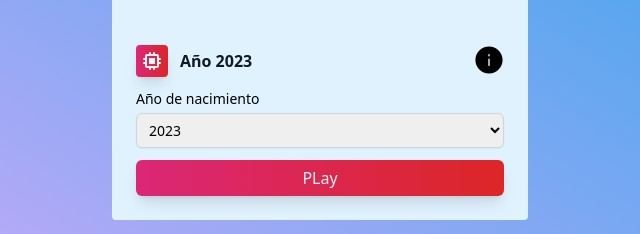
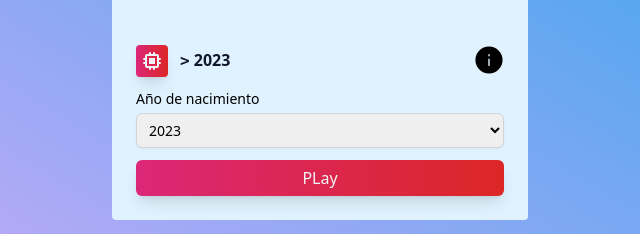
Before and after one commit to sebastian-crow/tecnology-system, a plain HTML site: page index.html in a window 1280 px wide. Both pictures are taken after a click on the button "PLay". Shown: the part 330-564 px from the top of the page, 320-960 px from the left. Drawn offline with nearby package versions, Linux system fonts and the light colour scheme.

Commit message:
Major/minor number ui

```diff
--- a/index.html
+++ b/index.html
@@ -60,7 +60,8 @@
                     />
                   </svg>
                   <span class="font-bold text-gray-900">
-                    Año {{ selectYear }}</span
+                    <code v-show="major">></code>
+                    <code v-show="minor"><</code> {{ selectYear }}</span
                   >
                 </div>
                 <div
--- a/main.js
+++ b/main.js
@@ -186,8 +186,8 @@ createApp({
       this.minor = parseInt(this.selectYear) < this.anyo ? true : false;
       this.major = parseInt(this.selectYear) > this.anyo ? true : false;
       this.attempts.push("attempt");
-      alert(`Minor: ${this.minor} Major: ${this.major}`);
-
+      /* alert(`Minor: ${this.minor} Major: ${this.major}`);
+ */
       // Hint if attempts > 2
       if (this.attempts.length >= 2) {
         this.hint = `Tú año de nacimiento está entre ${this.anyo - 10} y ${
```
